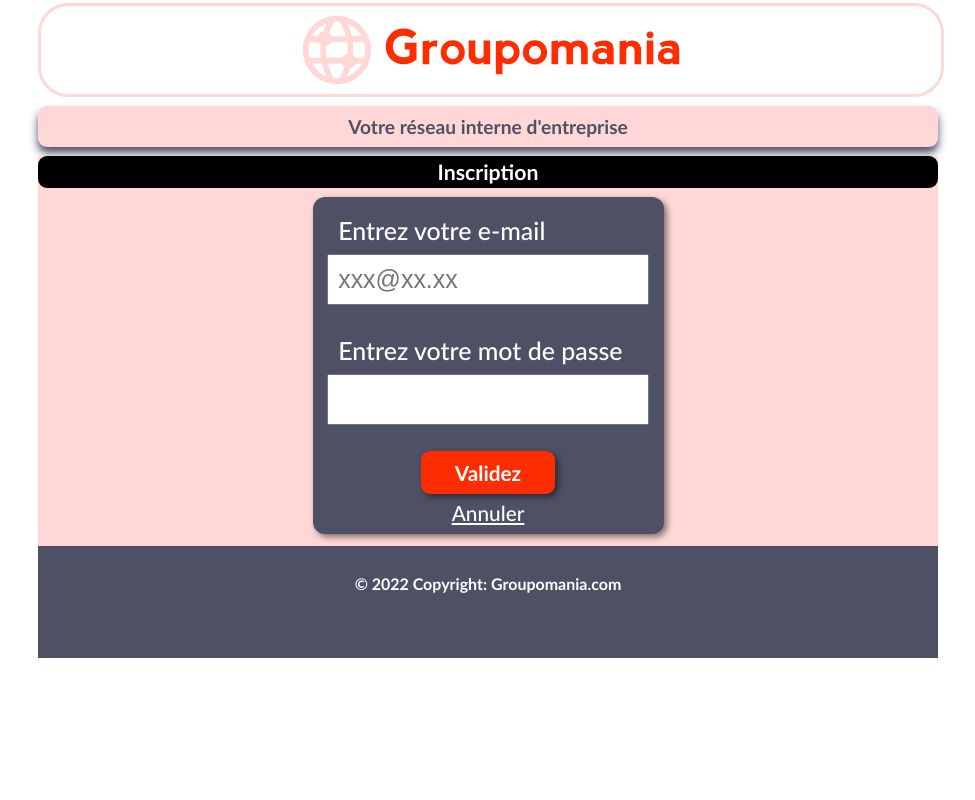
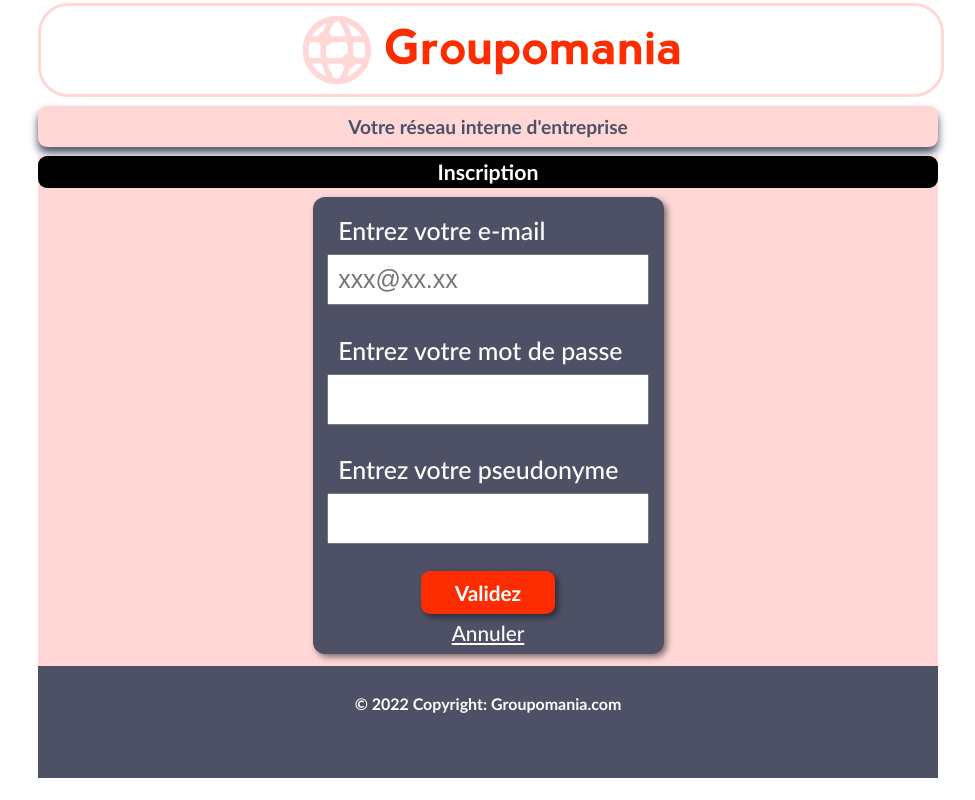
Before and after one commit to Rodolfo-LA/p7_groupomania, a React (Create React App) app in the folder Frontend/: page /ins in a window 1280 px wide. Shown: the whole page, without its empty margins (152-1127 px from the left). Built offline with nearby package versions, Linux system fonts and the light colour scheme.

Commit message:
Integration du pseudo dans le composant Inscription.js

```diff
--- a/Frontend/src/components/Inscription.js
+++ b/Frontend/src/components/Inscription.js
@@ -16,6 +16,10 @@
     document.getElementById("repPass").textContent = '';
   }
 
+  function ctrlPseudo() {     // Remise à zero du message d'erreur pour le pseudo
+    document.getElementById("repPseudo").textContent = '';
+  }
+
   function sendInfos(e) {     // Envoi des données sur le serveur si le mot de passe & email ok
     e.preventDefault()
 
@@ -28,7 +32,8 @@
     else {
       let requete = {
         "email": e.target['email'].value,
-        "password": e.target['password'].value
+        "password": e.target['password'].value,
+        "pseudo": e.target['pseudo'].value
       };
 
       axios.post("http://localhost:4000/api/auth/signup", requete)
@@ -56,11 +61,14 @@
       <h1>Inscription</h1>
       <form onSubmit={sendInfos} className='formEntete' >
         <label>Entrez votre e-mail</label>
-        <input type="text" name="email" placeholder='xxx@xx.xx' onChange={ctrlEmail} required />
+        <input type="email" name="email" placeholder='xxx@xx.xx' onChange={ctrlEmail} required />
         <p id='repEmail'></p>
         <label>Entrez votre mot de passe</label>
         <input type="password" name="password" onChange={ctrlPass} required/>
         <p id='repPass'></p>
+        <label>Entrez votre pseudonyme</label>
+        <input type="text" name="pseudo" minlength="3" maxlength="9" onChange={ctrlPseudo} required/>
+        <p id='repPseudo'></p>
         <button type="submit">Validez</button>
         <Link to="/">Annuler</Link>
       </form>
```
